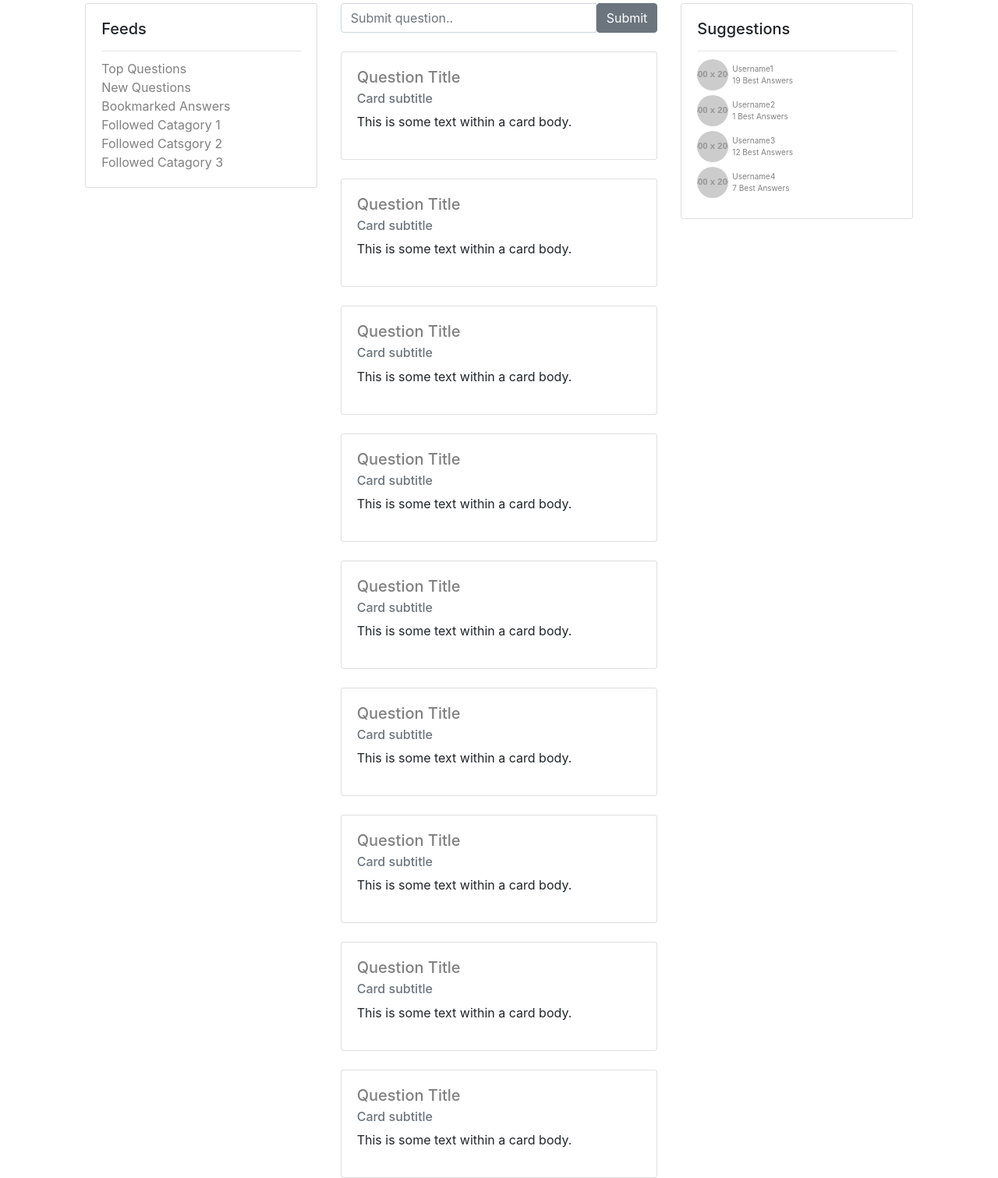
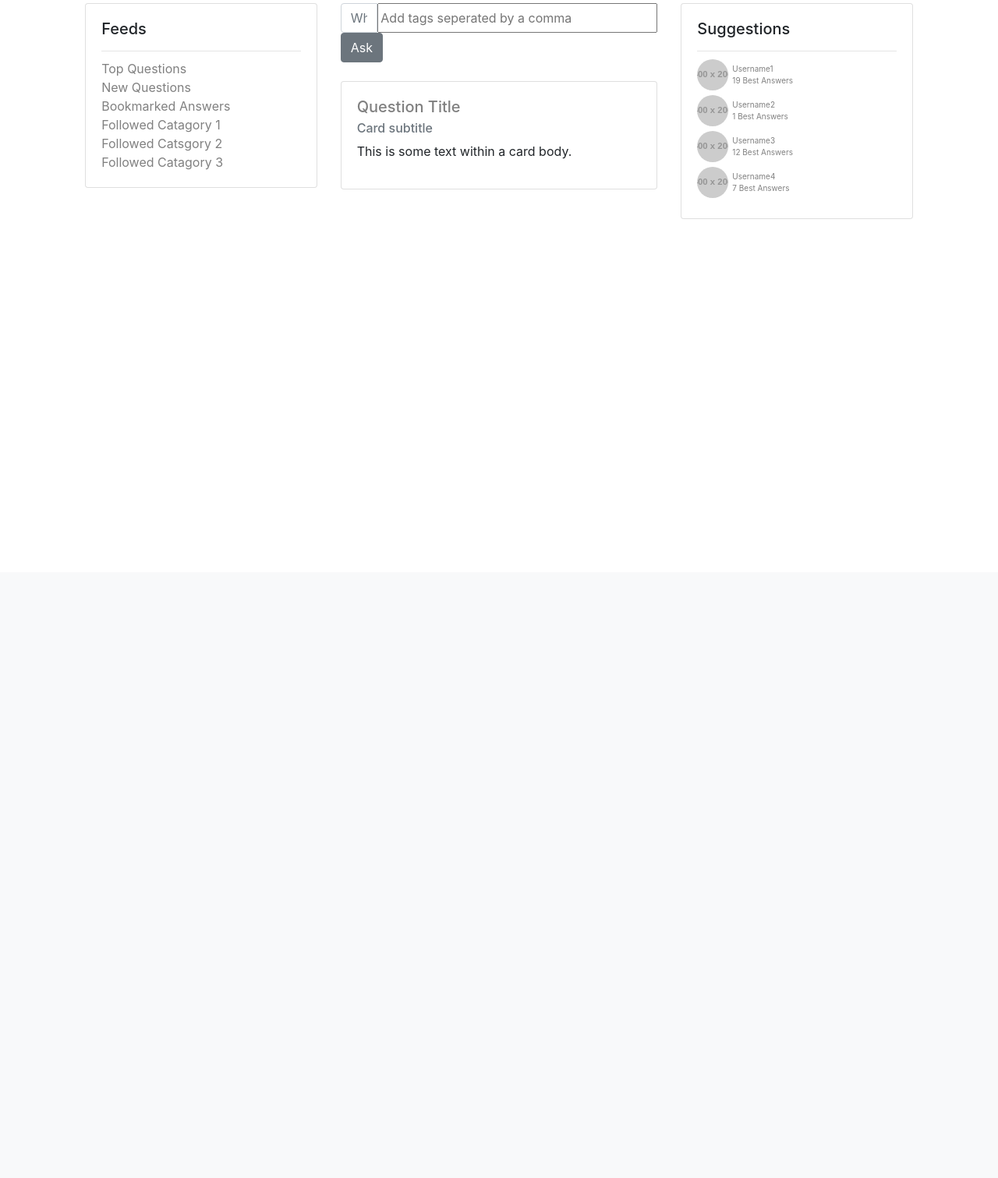
Before and after one commit to Christiaanben/quori, a Flask app: page /home in a window 1280 px wide. Shown: the part 66-1577 px from the top of the page at 78% size. After the commit the page ends 347 px from the top, so only its background shows below. Run offline with Flask 2, Linux system fonts and the light colour scheme; grey boxes labelled with a size stand in for pictures from a placeholder-image service; some libraries are stand-ins or nearby versions.

Commit message:
Update home.html
added question posting functionality

```diff
--- a/app/templates/home.html
+++ b/app/templates/home.html
@@ -117,12 +117,14 @@
     </div>
     <!-- Main column for the questions, id's need to be added to each card div depending on how much we want to display-->
     <div class="col-4">
-      <div class="input-group" id="card1">
-        <input type="text" class="form-control" placeholder="Submit question..">
+        <form class="input-group" action="{{ url_for('add_question') }}" method="post">
+
+            <input type="textarea" class="form-control" name="question" placeholder="What is your question">
+            <input type="text" size="30" name="tags" placeholder="Add tags seperated by a comma">
             <span class="input-group-btn">
-        <button class="btn btn-secondary" type="button">Submit</button>
+            <input type="submit" class="btn btn-secondary" value="Ask">
       </span>
-      </div>
+        </form>
         <br>
         <div class="card" id="card1">
             <div class="card-body">
@@ -132,69 +134,7 @@
             </div>
         </div>
         <br>
-      <div class="card" id="card1">
-        <div class="card-body">
-          <h5 class="card-title"><a href="#">Question Title</a></h5>
-          <h6 class="card-subtitle mb-2 text-muted">Card subtitle</h6>
-          <p>This is some text within a card body.</p>
-        </div>
-      </div>
-      <br>
-      <div class="card" id="card1">
-        <div class="card-body">
-          <h5 class="card-title"><a href="#">Question Title</a></h5>
-          <h6 class="card-subtitle mb-2 text-muted">Card subtitle</h6>
-          <p>This is some text within a card body.</p>
-        </div>
-      </div>
-      <br>
-      <div class="card" id="card1">
-        <div class="card-body">
-          <h5 class="card-title"><a href="#">Question Title</a></h5>
-          <h6 class="card-subtitle mb-2 text-muted">Card subtitle</h6>
-          <p>This is some text within a card body.</p>
-        </div>
-      </div>
-      <br>
-      <div class="card" id="card1">
-        <div class="card-body">
-          <h5 class="card-title"><a href="#">Question Title</a></h5>
-          <h6 class="card-subtitle mb-2 text-muted">Card subtitle</h6>
-          <p>This is some text within a card body.</p>
-        </div>
-      </div>
-      <br>
-      <div class="card" id="card1">
-        <div class="card-body">
-          <h5 class="card-title"><a href="#">Question Title</a></h5>
-          <h6 class="card-subtitle mb-2 text-muted">Card subtitle</h6>
-          <p>This is some text within a card body.</p>
-        </div>
-      </div>
-      <br>
-      <div class="card" id="card1">
-        <div class="card-body">
-          <h5 class="card-title"><a href="#">Question Title</a></h5>
-          <h6 class="card-subtitle mb-2 text-muted">Card subtitle</h6>
-          <p>This is some text within a card body.</p>
-        </div>
-      </div>
-      <br>
-      <div class="card" id="card1">
-        <div class="card-body">
-          <h5 class="card-title"><a href="#">Question Title</a></h5>
-          <h6 class="card-subtitle mb-2 text-muted">Card subtitle</h6>
-          <p>This is some text within a card body.</p>
-        </div>
-      </div>
-      <br>
-      <div class="card" id="card1">
-        <div class="card-body">
-          <h5 class="card-title"><a href="#">Question Title</a></h5>
-          <h6 class="card-subtitle mb-2 text-muted">Card subtitle</h6>
-          <p>This is some text within a card body.</p>
-        </div>
-      </div>
+
     </div>
     <!-- Column for the suggestions -->
     <div class="col-3">
```
Lines whose indentation alone changed are shown as unchanged.
